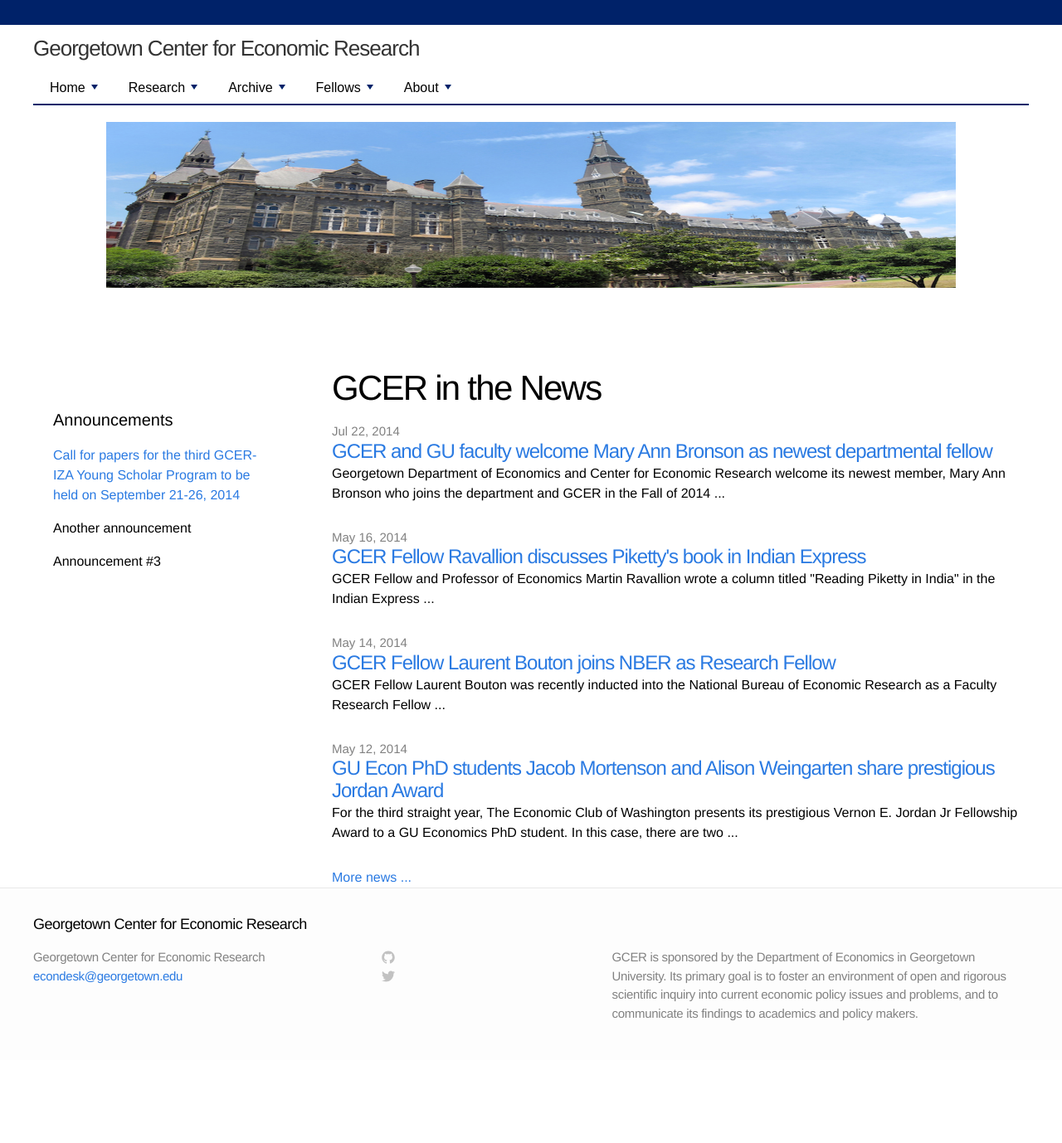
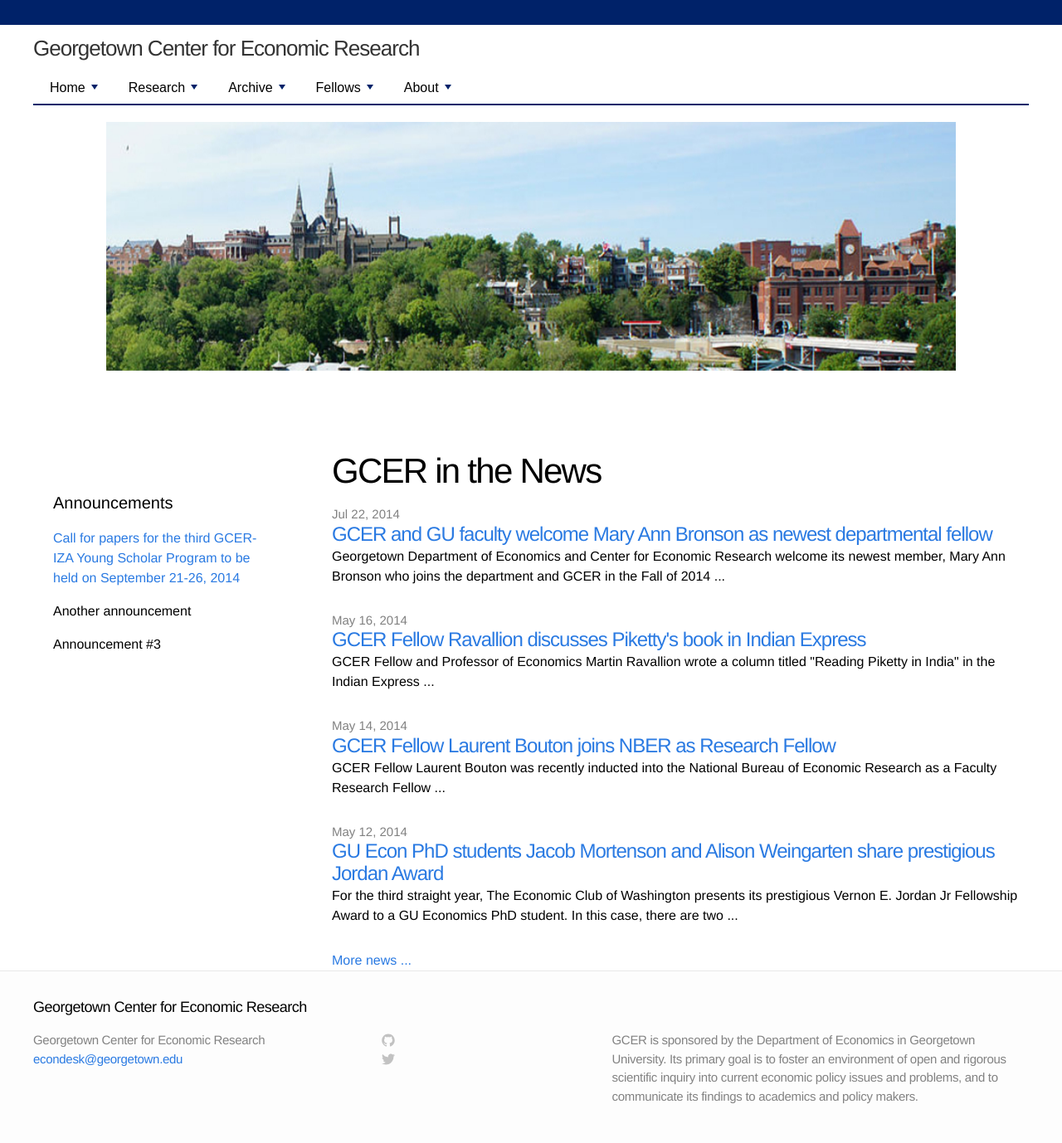
Before and after one commit to georgetown-econ/gcer, a Jekyll site: the page built from index.html, in a window 1280 px wide. Shown: the whole page at 83% size. Built offline with Jekyll 4.4.1, drawn with Linux system fonts in a browser that asks for light colours; before the commit the page ends 1278 px from its top, so only the background shows below that.

Commit message:
More carousel images. Height at 300px now.

```diff
--- a/_includes/header.html
+++ b/_includes/header.html
@@ -25,10 +25,15 @@
 </header>
 
 <div class="carousel">
-  <div><img src="/assets/images/one.jpg" /></div>
-  <div><img src="/assets/images/two.jpg" /></div>
-  <div><img src="/assets/images/three.jpg" /></div>
-  <div><img src="/assets/images/four.jpg" /></div>
+  <div><img src="/assets/images/carousel_georgetown.jpg" /></div>
+  <div><img src="/assets/images/carousel_pepco_conf.jpg" /></div>
+  <div><img src="/assets/images/carousel_1.jpg" /></div>
+  <div><img src="/assets/images/carousel_2.jpg" /></div>
+  <div><img src="/assets/images/carousel_3.jpg" /></div>
+  <div><img src="/assets/images/carousel_4.jpg" /></div>
+  <div><img src="/assets/images/carousel_5.jpg" /></div>
+  <div><img src="/assets/images/carousel_6.jpg" /></div>
+  <div><img src="/assets/images/carousel_7.jpg" /></div>
 </div>
 
 <script type="text/javascript" src="/js/jquery-1.11.0.min.js"></script>
--- a/css/gcer.css
+++ b/css/gcer.css
@@ -376,7 +376,7 @@
 }
 
 .carousel .slick-list, .carousel .slick-track {
-  height: 200px;
+  height: 300px;
 }
 
 .carousel .slick-slider {
```
Also changed, not shown: assets/images/carousel_1.jpg (added), assets/images/carousel_2.jpg (added), assets/images/carousel_3.jpg (added), assets/images/carousel_4.jpg (added), assets/images/carousel_5.jpg (added), assets/images/carousel_6.jpg (added), assets/images/carousel_7.jpg (added), assets/images/carousel_georgetown.jpg (added), assets/images/carousel_pepco_conf.jpg (added).
